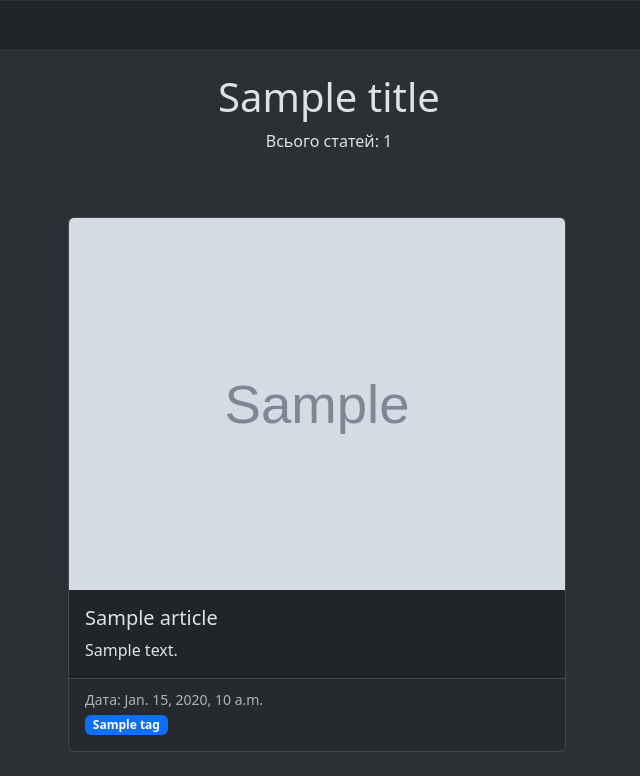
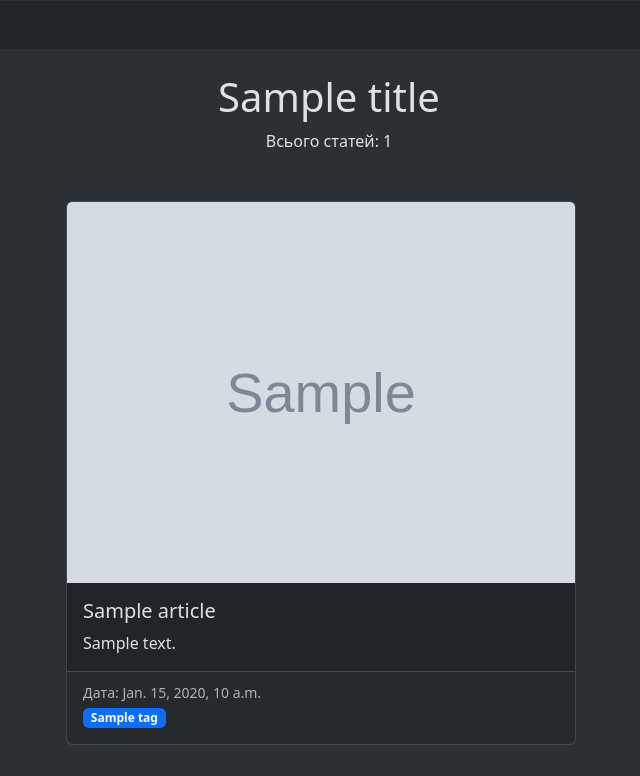
Before and after one commit to Dotpakc/TimEnought_store, a Django app: template core/templates/core/frontpage.html in a window 1280 px wide. Shown: the part 716-1492 px from the top of the page, without its empty margins (299-939 px from the left). After the commit the page ends 1461 px from the top, so only its background shows below. Run offline with Django 4.2, Linux system fonts and the light colour scheme; the template is opened without the code that fills it: most values are stand-ins (such as "Sample title", 1, 10 or a date in 2020); grey boxes marked "Sample" are stand-in pictures.

Commit message:
change frontpage

```diff
--- a/core/templates/core/frontpage.html
+++ b/core/templates/core/frontpage.html
@@ -3,18 +3,17 @@
 {% block title %} {{title}} {% endblock %}
 
 {% block content %}
-
     <div class="row">
         <div class="col-md-12">
             <h1 class="text-center">{{title}}</h1>
             <p class="text-center"> Всього статей: {{articles|length}}</p>
-
         </div>
-    <div class="row row-cols-3 g-4 justify-content-center">
+        <div class="row row-cols-1 row-cols-sm-2 row-cols-md-3 g-3 justify-content-center">
 
             {% for article in articles %}
                 <div class="col-md-6">
                     <div class="card">
+
                     <img src="{{article.image}}" class="card-img-top" alt="Зображення" >
                     <div class="card-body">
                         <h5 class="card-title">{{article.title}}</h5>
@@ -37,5 +36,6 @@
 
 
         </div>
+    </div>
 
 {% endblock %}
```
Lines whose indentation alone changed are shown as unchanged.
